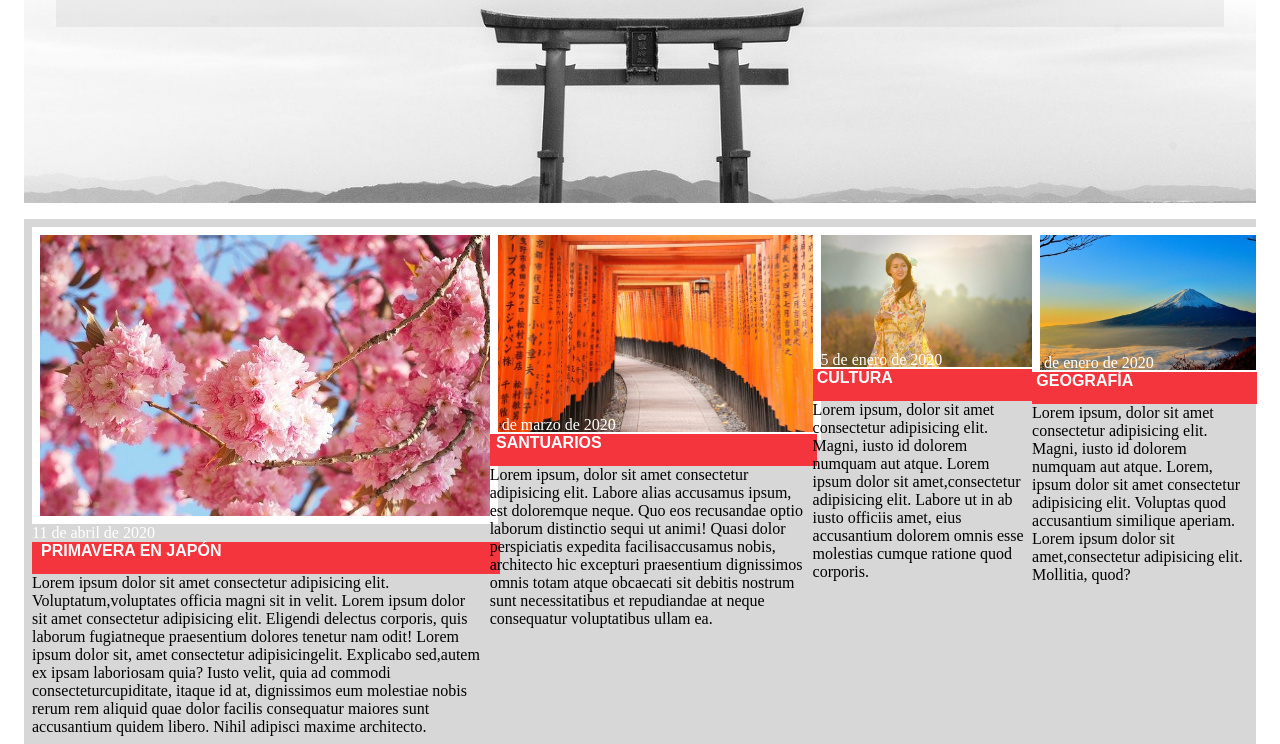
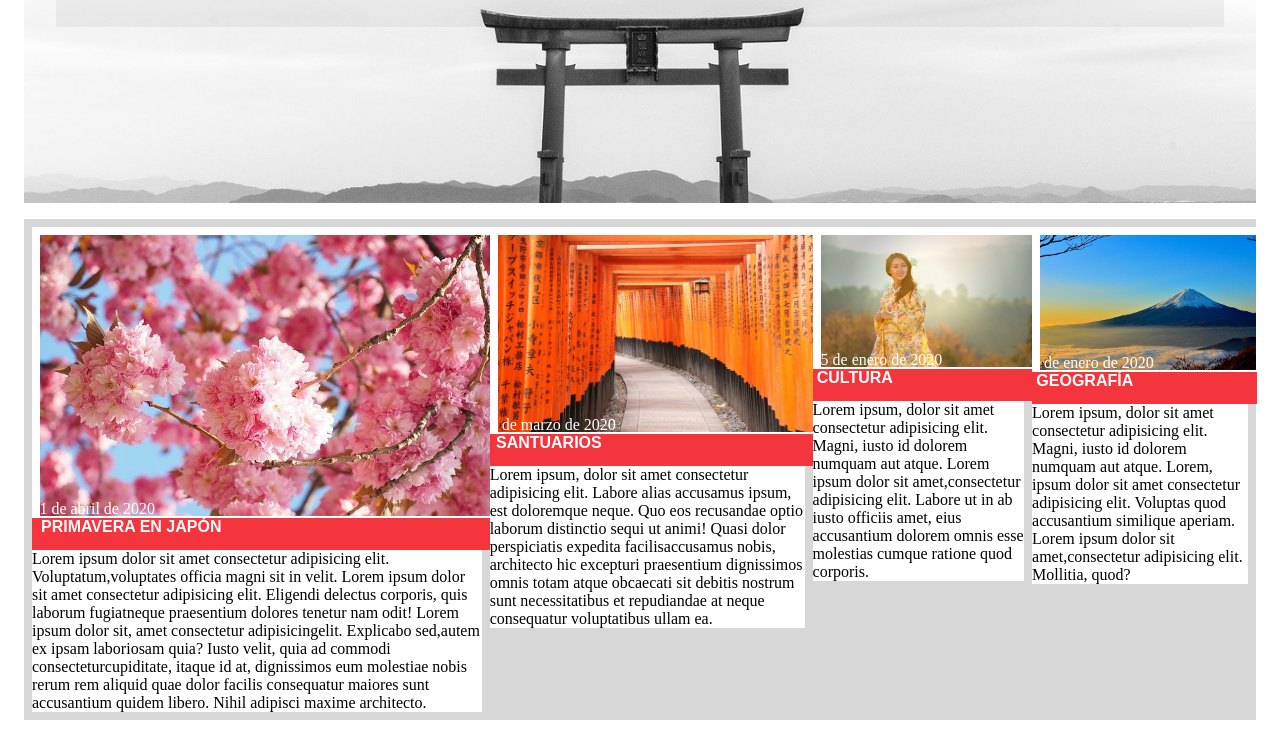
Before and after one commit to SoniaPou/Travel-experience, a plain HTML site: page index.html in a window 1280 px wide. Shown: the part 229-973 px from the top of the page. After the commit the page ends 949 px from the top, so only its background shows below. Drawn offline with Linux system fonts and the light colour scheme; a web font is replaced by a local one.

Commit message:
Corrección artículos

```diff
--- a/index.html
+++ b/index.html
@@ -70,7 +70,7 @@
     <main>
         <article>
             <img src="images/cerezo-en-flor.png" alt="Cerezo en flor">
-            <div><time datetime="2020-04-11">11 de abril de 2020</time>
+            <time datetime="2020-04-11">11 de abril de 2020</time>
                 <h2>Primavera en Japón</h2>
                 <p>Lorem ipsum dolor sit amet consectetur adipisicing elit. Voluptatum,voluptates officia magni sit in velit. Lorem ipsum dolor sit amet consectetur adipisicing elit. Eligendi delectus corporis, quis laborum fugiatneque praesentium dolores tenetur nam odit! Lorem ipsum dolor sit, amet consectetur adipisicingelit. Explicabo sed,autem ex ipsam laboriosam quia? Iusto velit, quia ad commodi consecteturcupiditate, itaque id at, dignissimos eum molestiae nobis rerum rem aliquid quae dolor facilis consequatur maiores sunt accusantium quidem libero. Nihil adipisci maxime architecto.</p>
             </div>
--- a/styles/styles.css
+++ b/styles/styles.css
@@ -184,7 +184,10 @@ article h2 {
   padding: 0 2%;
   display: flex;
   align-self: baseline;
+}
 
+article p {
+  background-color: white;
 }
 
 
```
